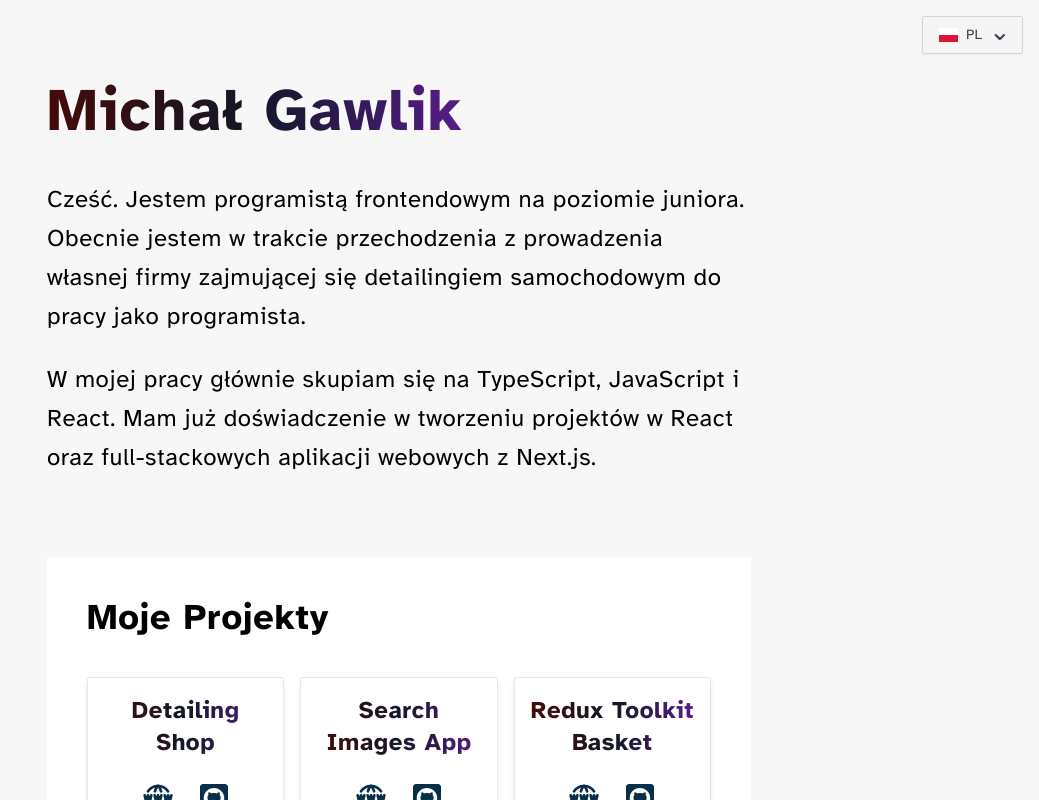
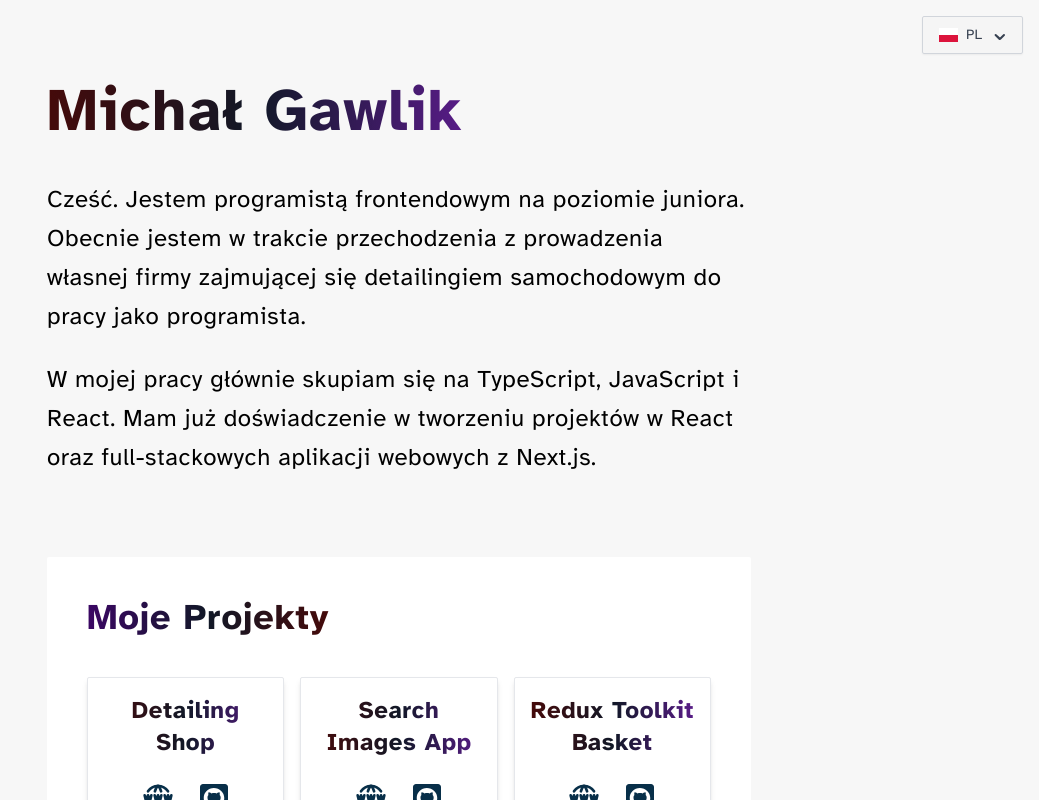
Before and after one commit to misiek869/my_portfolio_v2, a React (Vite) app: page / in a window 1280 px wide. Shown: the top 800 px of the page, without its empty margins (241-1280 px from the left). Built offline with nearby package versions, Linux system fonts and the light colour scheme.

Commit message:
add gradient to text

```diff
--- a/src/components/Projects.tsx
+++ b/src/components/Projects.tsx
@@ -7,7 +7,7 @@ const Projects = () => {
 
 	return (
 		<section className='mt-20 p-10 bg-white rounded-sm'>
-			<h2 className='text-4xl font-bold tracking-wide capitalize'>
+			<h2 className='bg-gradient-to-r to-red-950 via-gray-900 from-purple-950 inline-block text-transparent bg-clip-text text-4xl font-bold tracking-wide capitalize'>
 				{t('projectsTitle')}
 			</h2>
 			<div className='mt-10 grid grid-cols-2 lg:grid-cols-3 gap-4'>
```
